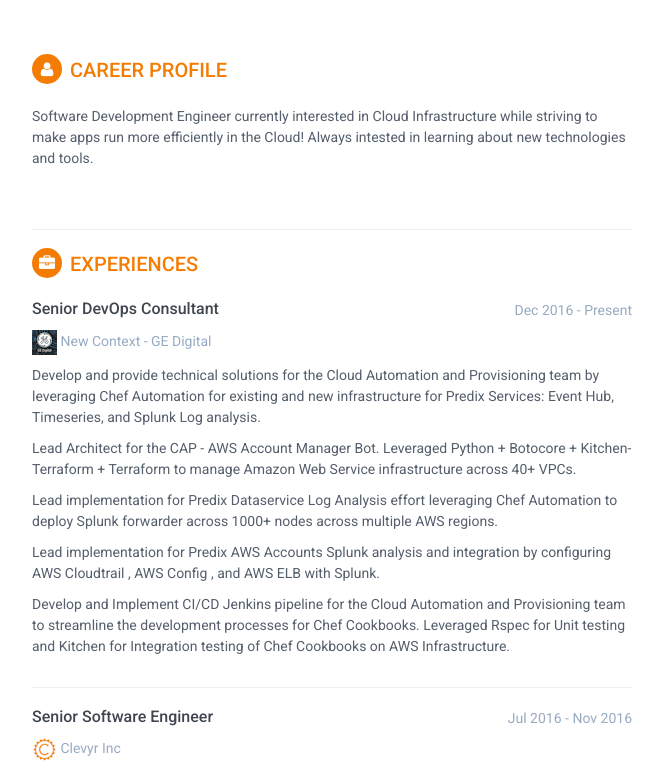
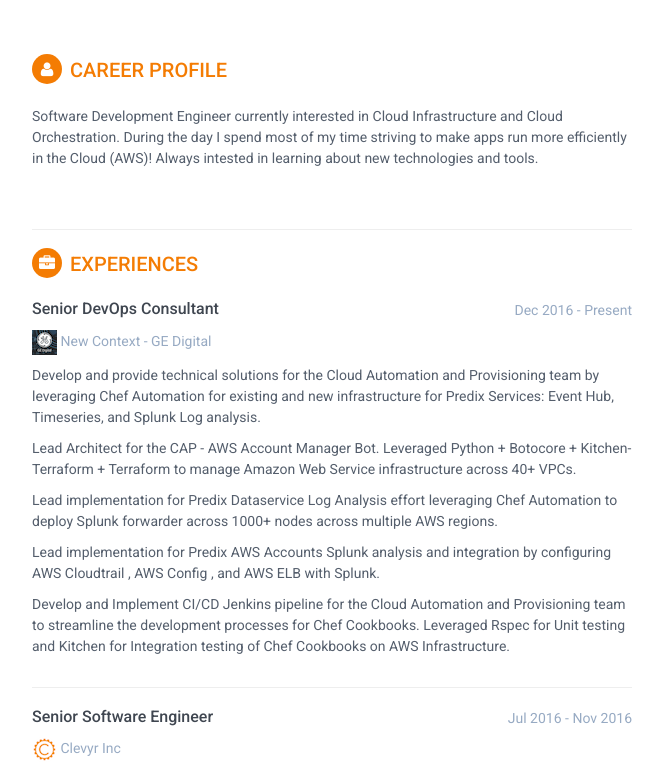
Before and after one commit to ivanfan12345/cv, a Jekyll site: the page built from index.html, in a window 1280 px wide and 900 px high, cut to the strip 134-900 px from the top of the window. Shown: the whole strip, without its empty margins (188-851 px from the left). Built offline with Jekyll 4.4.1, drawn with Linux system fonts in a browser that asks for light colours.

Commit message:
update profile and read me

```diff
--- a/_includes/career-profile.html
+++ b/_includes/career-profile.html
@@ -1,6 +1,6 @@
 <section class="section summary-section">
 <h2 class="section-title"><i class="fa fa-user"></i>Career Profile</h2>
 <div class="summary">
-    <p>Software Development Engineer currently interested in Cloud Infrastructure while striving to make apps run more efficiently in the Cloud! Always intested in learning about new technologies and tools.</p>
+    <p>Software Development Engineer currently interested in Cloud Infrastructure and Cloud Orchestration. During the day I spend most of my time striving to make apps run more efficiently in the Cloud (AWS)! Always intested in learning about new technologies and tools.</p>
 </div><!--//summary-->
 </section><!--//section-->
```
Also changed, not shown: 1 other file.
